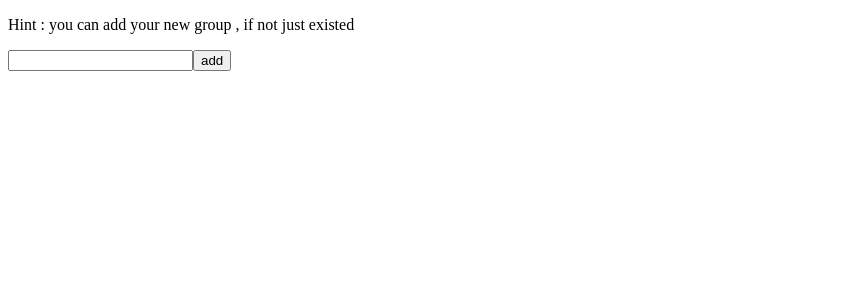
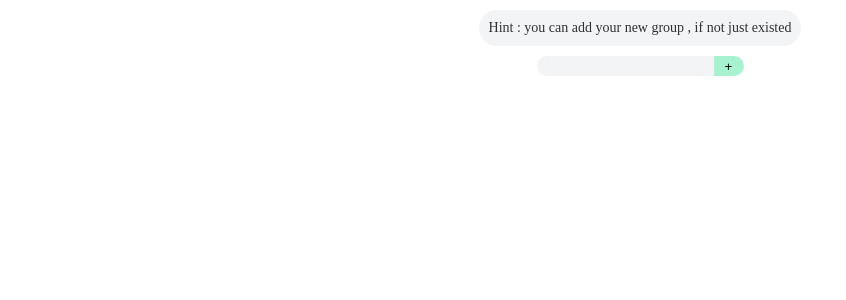
Before and after one commit to Amirma21/classify-products, a React (Create React App) app: page / in a window 1280 px wide. Shown: the top 300 px of the page, without its empty margins (0-846 px from the left). Built offline with nearby package versions, Linux system fonts and the light colour scheme.

Commit message:
style of input

```diff
--- a/src/components/Category.js
+++ b/src/components/Category.js
@@ -1,11 +1,14 @@
 import React from "react";
+import "./category.css"
 
 const Group = ({ change, inputValue , submit }) => {
   return (
     <div>
-      <p>Hint : you can add your new group , if not just existed</p>
-      <form>
+      <p className="hint">Hint : you can add your new group , if not just existed</p>
+     <div className="formContainer">
+     <form>
         <input
+        className="input"
           type="text"
           value={inputValue}
           onChange={(event) => {
@@ -13,13 +16,15 @@ const Group = ({ change, inputValue , submit }) => {
           }}
         ></input>
         <input
+        className="btn"
           type="submit"
-          value="add"
+          value="+"
           onClick={(event) => {
             submit(event);
           }}
         ></input>
       </form>
+     </div>
     </div>
   );
 };
--- /dev/null
+++ b/src/components/category.css
@@ -0,0 +1,34 @@
+p.hint {
+    font-size: 14px;
+    padding: 10px;
+    background-color: #F3F4F6;
+    border-radius: 20px;
+    color: rgba(0, 0, 0, .8);
+    margin: 10px 0;
+}
+
+.btn {
+    width: 30px;
+    background-color: #A7F3D0;
+    border: none;
+    border-radius: 0 30px 30px 0;
+    height: 20px;
+}
+
+.formContainer{
+    width: 100%;
+    display: flex;
+    justify-content: center;
+}
+
+.input{
+    border: none;
+    border-radius:30px 0 0 30px;
+    outline: none;
+    background-color: #F3F4F6;
+    height: 20px;
+}
+
+.input:focus{
+    padding-left: 5px;
+}
--- /dev/null
+++ b/src/index.css
@@ -0,0 +1,10 @@
+*{
+    margin: 0;
+    padding: 0;
+}
+
+body{
+    display: flex;
+    justify-content: center;
+    height: 100vh;
+}
--- a/src/index.js
+++ b/src/index.js
@@ -1,5 +1,6 @@
 import React from 'react';
 import ReactDOM, { render } from "react-dom";
 import App from './App';
+import  "./index.css"
 
 ReactDOM.render(<App />, document.getElementById("root"))
```
